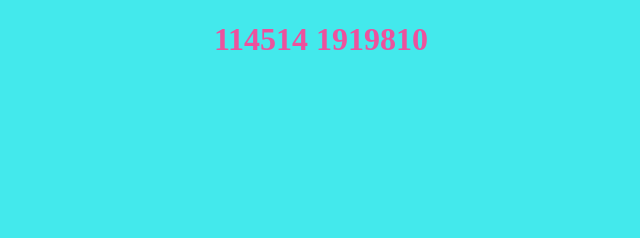
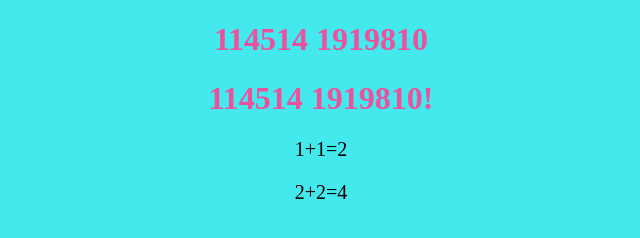
Before and after one commit to Kevin-NJU/FirstGit-Remote, a plain HTML site: page index.html in a window 1280 px wide. Shown: the whole page, without its empty margins (319-959 px from the left). Drawn offline with Linux system fonts and the light colour scheme.

Commit message:
merged gitb into master

```diff
--- a/index.html
+++ b/index.html
@@ -11,6 +11,9 @@
 
 <body>
     <h1>114514 1919810</h1>
+    <h1>114514 1919810!</h1>
+    <p>1+1=2</p>
+    <p>2+2=4</p>
 </body>
 
 </html>
```
